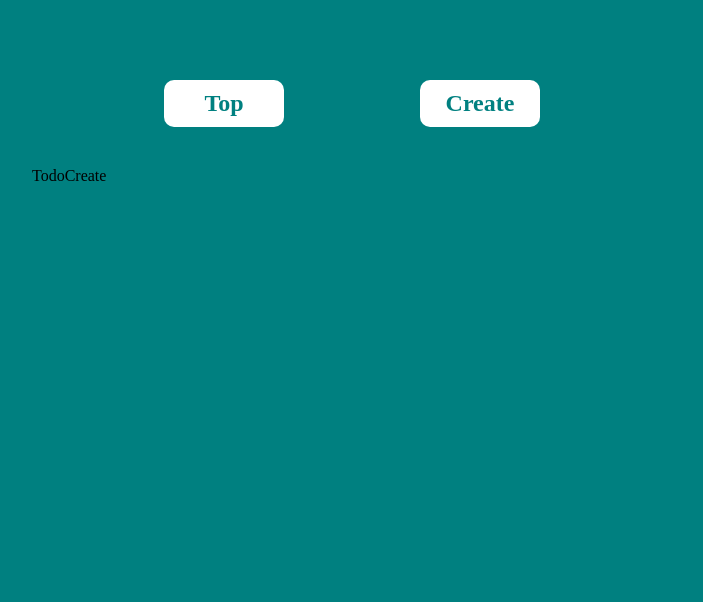
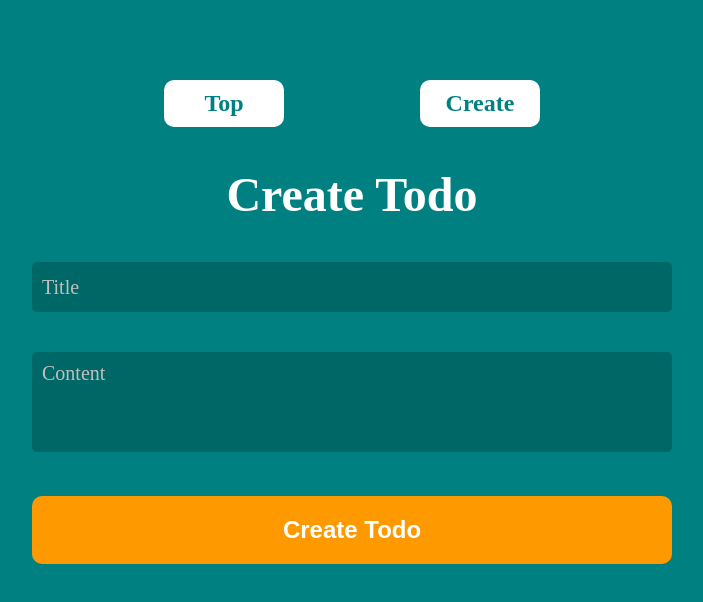
Before and after one commit to daichi0918/-myapp_react-output-7, a React (Create React App) app: page /create in a window 1280 px wide. Shown: the top 602 px of the page, without its empty margins (288-991 px from the left). Built offline with nearby package versions, Linux system fonts and the light colour scheme.

Commit message:
create todo見た目実装完了

```diff
--- a/src/componenets/pages/TodoCreate/index.tsx
+++ b/src/componenets/pages/TodoCreate/index.tsx
@@ -1,7 +1,15 @@
-import React from 'react'
+/**
+ * TodoCreate
+ *
+ * @package pages
+ */
+import { TodoCreateTemplate } from '../../templates/TodoCreate';
 
+/**
+ * @returns {JSX.Element}
+ */
 export const TodoCreatePage = () => {
   return (
-    <div>TodoCreate</div>
+    <TodoCreateTemplate />
   )
 }
--- /dev/null
+++ b/src/componenets/templates/TodoCreate/index.css
@@ -0,0 +1,41 @@
+h1.title {
+  text-align: center;
+  font-family: Times New Roman, Times, serif;
+  color: #fff;
+  font-size: 48px;
+}
+
+textarea {
+  color: #fff;
+  border: none;
+  background: rgba(0, 0, 0, .2);
+  width: 100%;
+  height: 50px;
+  padding: 10px;
+  box-sizing: border-box;
+  font-size: 20px;
+  font-family: Times New Roman, Times, serif;
+  border-radius: 5px;
+  resize: none;
+  min-height: 100px;
+}
+
+textarea::placeholder {
+  color: silver;
+}
+
+button {
+  display: block;
+  width: 100%;
+  background-color: #f90;
+  border: none;
+  cursor: pointer;
+  outline: none;
+  padding: 20px;
+  font-size: 24px;
+  font-weight: 700;
+  color: #fff;
+  appearance: none;
+  border-radius: 10px;
+  transition: .3s;
+}
--- /dev/null
+++ b/src/componenets/templates/TodoCreate/index.tsx
@@ -0,0 +1,32 @@
+/**
+ * TodoCreate
+ *
+ * @package templates
+ */
+
+import { InputForm } from "../../atoms/InputForm"
+import './index.css';
+
+/**
+ * @returns {JSX.Element}
+ */
+export const TodoCreateTemplate = () => {
+  return (
+    <>
+      <h1 className='title'>Create Todo</h1>
+      <form className="contents_container">
+        <div className='content'>
+          <input type="text" placeholder="Title" className="title_input"/>
+        </div>
+        <div className='content'>
+          <textarea className="content_input" placeholder="Content"/>
+        </div>
+        <div className='content'>
+          <button className="button" type="submit">
+            Create Todo
+          </button>
+        </div>
+      </form>
+    </>
+  )
+}
--- a/src/componenets/templates/TodoTop/index.tsx
+++ b/src/componenets/templates/TodoTop/index.tsx
@@ -4,10 +4,7 @@
  * @package templates
  */
 import './index.css';
-import { FontAwesomeIcon } from '@fortawesome/react-fontawesome';
-import { faFile, faPenToSquare, faTrashCan } from '@fortawesome/free-solid-svg-icons'
 import { useTodoTop } from '../../../hooks/TodoTop';
-import { TodoType } from '../../../const';
 import { InputForm } from '../../atoms/InputForm';
 import { TodoList } from '../../organisms/TodoList';
 
```
